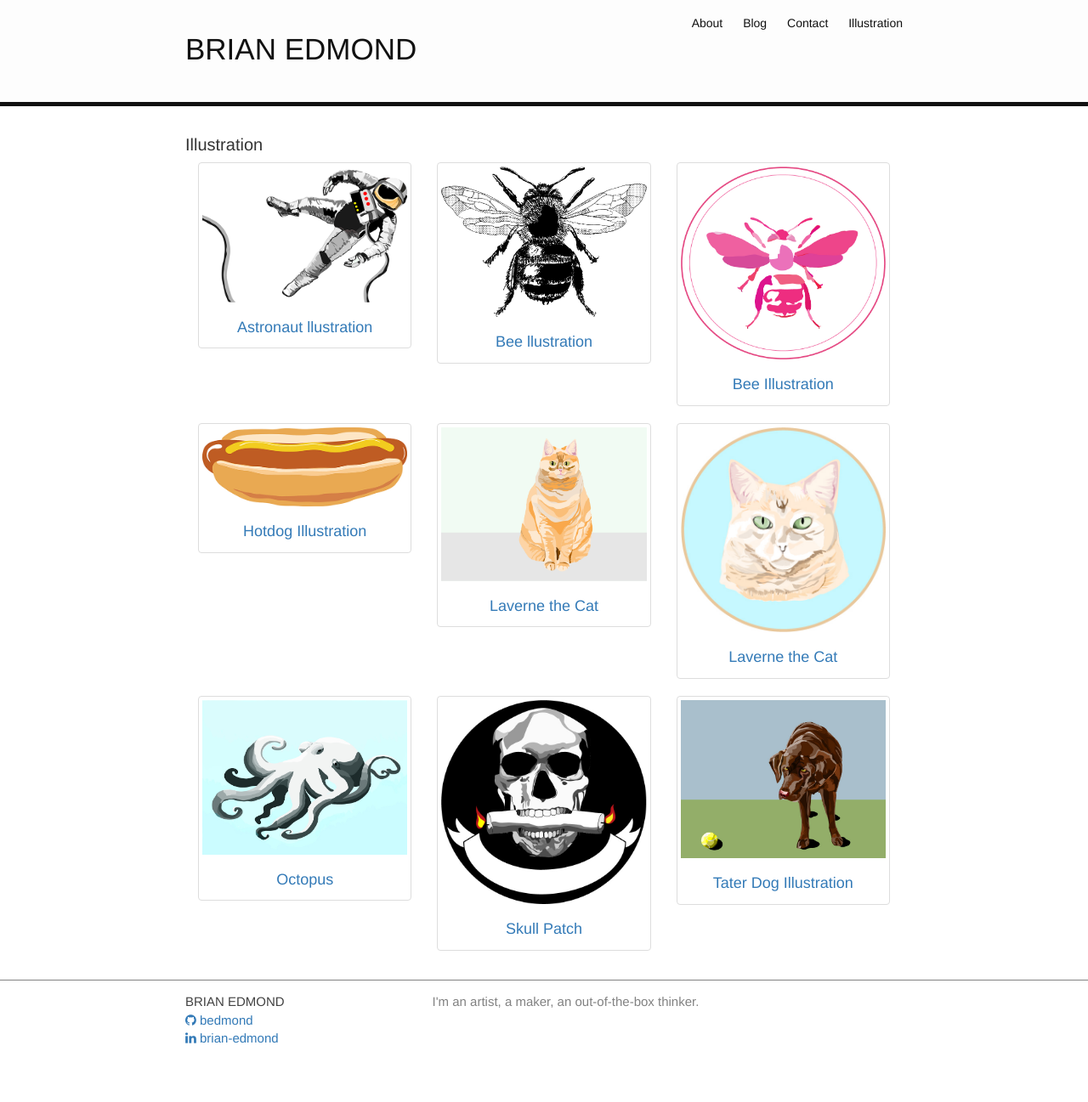
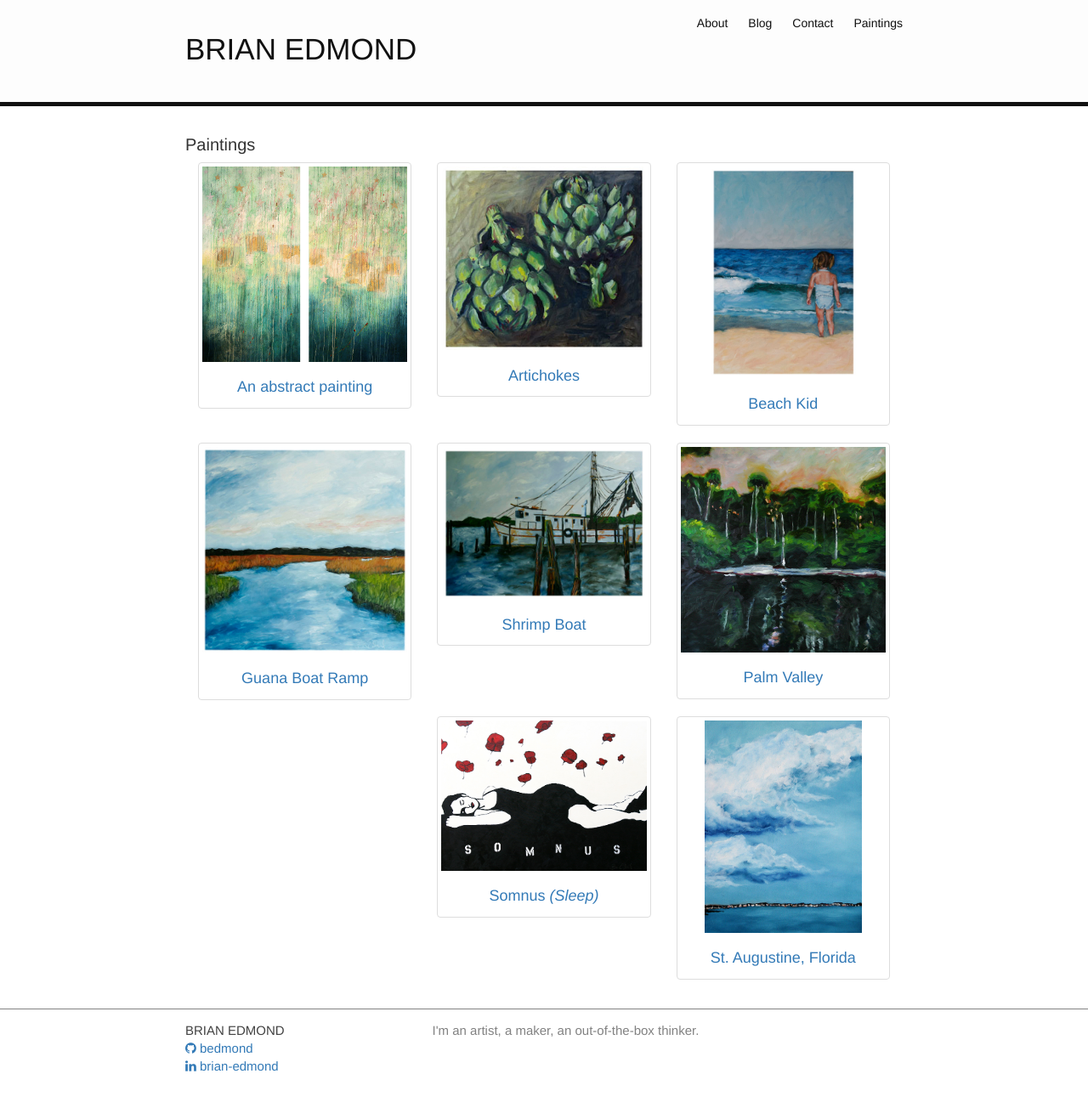
Before and after one commit to bedmond/bedmond.github.io, a Jekyll site: the page built from paintings.md, in a window 1280 px wide. Shown: the whole page at 85% size. Built offline with Jekyll 4.4.1, drawn with Linux system fonts in a browser that asks for light colours; nearby versions of some CDN libraries; before the commit the page ends 1264 px from its top, so only the background shows below that.

Commit message:
removed Design and Copy

```diff
--- a/_config.yml
+++ b/_config.yml
@@ -11,10 +11,10 @@ permalink: /:title
 
 # Collections
 collections:
-  portfolio:
+  # portfolio:
+    # output: true
+  portfolioart:
     output: true
-  # portfolioart:
-    # output: true
   portfolioillustration:
     output: true
 
--- /dev/null
+++ b/_portfolioart/Guana-boat-ramp-painting.md
@@ -0,0 +1,6 @@
+---
+layout: post
+title: Guana Boat Ramp
+image: "images/paintings/Guana Boat Ramp.jpg"
+---
+A painting of the Guana Boat Ramp, oil on canvas, Ponte Vedra Beach, Florida.
--- a/index.html
+++ b/index.html
@@ -1,13 +1,13 @@
 ---
 layout: default
-headerImage: bwBlur_1_crop.jpg
+title:
 ---
 
-<h1 class="page-heading">Design & Copy</h1>
+<h1 class="page-heading">Illustration</h1>
 
 <div class="home">
 
-  {% for project in site.portfolio limit:40 %}
+  {% for project in site.portfolioillustration limit:40 %}
   <div class="thumbnail-container col-xs-12 col-md-4">
     <a href="{{ project.url | prepend: site.baseurl }}">
       <div class="thumbnail">
--- a/illustration.md
+++ b/paintings.md
@@ -1,14 +1,14 @@
 ---
 layout: default
-title: Illustration
-permalink: /illustration/
+title: Paintings
+permalink: /paintings/
 ---
 
-<h1 class="page-heading">Illustration</h1>
+<h1 class="page-heading">Paintings</h1>
 
 <div class="home">
 
-  {% for project in site.portfolioillustration limit:40 %}
+  {% for project in site.portfolioart limit:40 %}
   <div class="thumbnail-container col-xs-12 col-md-4">
     <a href="{{ project.url | prepend: site.baseurl }}">
       <div class="thumbnail">
```
Also changed, not shown: _portfolioart/Abstract-painting.md (added, +6 -0 lines), _portfolioart/Artichoke-painting.md (added, +6 -0 lines), _portfolioart/Child-at-the-beach-painting.md (added, +6 -0 lines), _portfolioart/Mayport-shrimper-painting.md (added, +6 -0 lines), _portfolioart/Palm-valley-painting.md (added, +6 -0 lines), _portfolioart/Somnus-painting.md (added, +6 -0 lines), _portfolioart/StAug-painting.md (added, +6 -0 lines), 3 other files.
